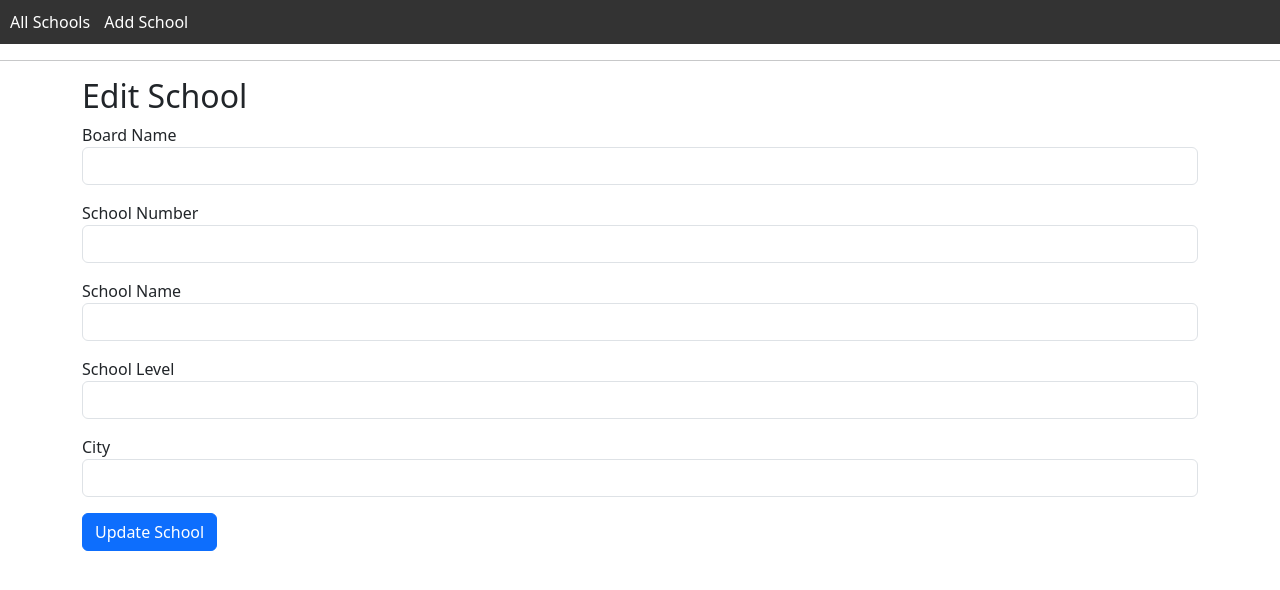
After one commit to RipalPatel18/school-databse-with-php, a PHP site: page /editschool.php in a window 1280 px wide. The commit adds this page. Shown: the top 590 px of the page. Run offline with PHP 8.4, Linux system fonts and the light colour scheme; data that the repository does not hold is empty.

Commit message:
Applied CRUD Operation

```diff
--- a/connect.php
+++ b/connect.php
@@ -1,12 +1,7 @@
 <?php
- $connect = mysqli_connect('localhost', 'root', '', 'schools');
+$connect = mysqli_connect("localhost", "root", "", "schools");
 
-
-        if (!$connect)
-            {
-            die('Connection Failed:' . mysqli_connect_error());
-        }
-
-
-
+if(!$connect){
+    die("Connection failed: " . mysqli_connect_error());
+}
 ?>
--- /dev/null
+++ b/editschool.php
@@ -0,0 +1,77 @@
+<?php
+include("connect.php");
+
+if(isset($_GET['id'])){
+    $id = $_GET['id'];
+    $sql = "SELECT * FROM schools WHERE id=$id";
+    $result = mysqli_query($connect, $sql);
+    $row = mysqli_fetch_assoc($result);
+}
+
+if(isset($_POST['update'])){
+    $board = $_POST['boardname'];
+    $number = $_POST['schoolnumber'];
+    $name = $_POST['schoolname'];
+    $level = $_POST['schoollevel'];
+    $city = $_POST['city'];
+
+    $sql = "UPDATE schools SET
+            `Board Name`='$board',
+            `School Number`='$number',
+            `School Name`='$name',
+            `School Level`='$level',
+            `City`='$city'
+            WHERE id=$id";
+
+    if(mysqli_query($connect, $sql)){
+        echo "<script>alert('School Updated!'); window.location='allschools.php';</script>";
+    } else {
+        echo "Error: " . mysqli_error($connect);
+    }
+}
+?>
+
+<!DOCTYPE html>
+<html>
+<head>
+<title>Edit School</title>
+<link href="https://cdn.jsdelivr.net/npm/bootstrap@5.3.3/dist/css/bootstrap.min.css" rel="stylesheet">
+</head>
+<body>
+
+<?php include("nav.php"); ?>
+
+<div class="container">
+<h2>Edit School</h2>
+
+<form method="post">
+    <div class="mb-3">
+        <label>Board Name</label>
+        <input type="text" name="boardname" class="form-control" value="<?php echo $row['Board Name']; ?>">
+    </div>
+
+    <div class="mb-3">
+        <label>School Number</label>
+        <input type="text" name="schoolnumber" class="form-control" value="<?php echo $row['School Number']; ?>">
+    </div>
+
+    <div class="mb-3">
+        <label>School Name</label>
+        <input type="text" name="schoolname" class="form-control" value="<?php echo $row['School Name']; ?>">
+    </div>
+
+    <div class="mb-3">
+        <label>School Level</label>
+        <input type="text" name="schoollevel" class="form-control" value="<?php echo $row['School Level']; ?>">
+    </div>
+
+    <div class="mb-3">
+        <label>City</label>
+        <input type="text" name="city" class="form-control" value="<?php echo $row['City']; ?>">
+    </div>
+
+    <input type="submit" name="update" value="Update School" class="btn btn-primary">
+</form>
+</div>
+</body>
+</html>
--- /dev/null
+++ b/nav.php
@@ -0,0 +1,5 @@
+<nav style="background-color: #333; padding:10px;">
+    <a href="allschools.php" style="color:white; text-decoration:none; margin-right:10px;">All Schools</a>
+    <a href="addschool.php" style="color:white; text-decoration:none;">Add School</a>
+</nav>
+<hr>
```
Also changed, not shown: addschool.php (added, +65 -0 lines), allschools.php (added, +44 -0 lines), deleteschool.php (added, +13 -0 lines), index.php (+4 -4 lines).
